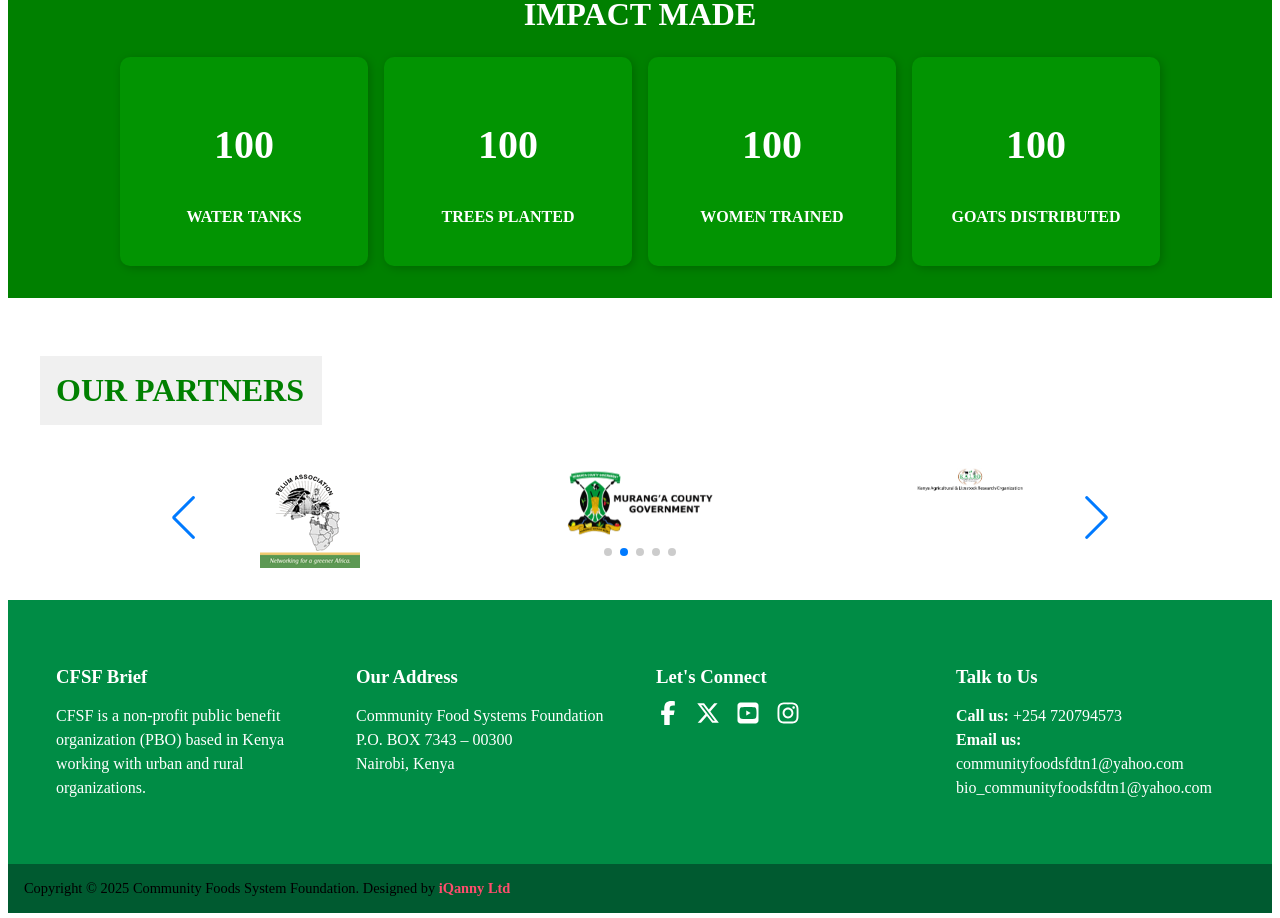
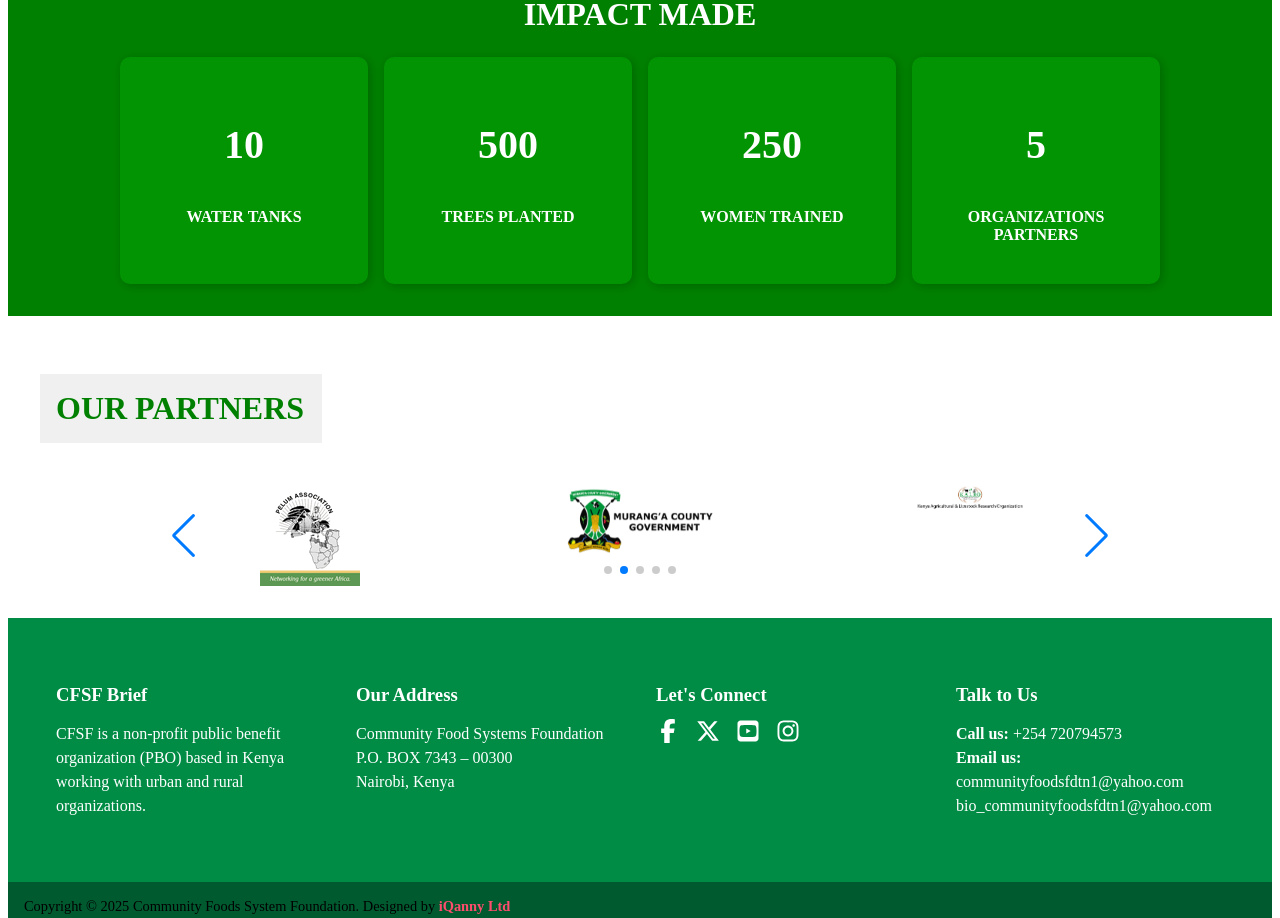
Before and after one commit to IKANYI/World-Food-Systems-Foundation, a React (Vite) app in the folder WPS/: page / in a window 1280 px wide. Shown: the part 2900-3818 px from the top of the page. Built offline with nearby package versions, Linux system fonts and the light colour scheme.

Commit message:
make corrections on Impact component

```diff
--- a/WPS/src/Impact.jsx
+++ b/WPS/src/Impact.jsx
@@ -2,7 +2,7 @@ import React from "react";
 import styled from "styled-components";
 
 const ImpactContainer = styled.div`
-  background: #008000; /* Green background */
+  background: #008000;
   padding: 2rem;
   text-align: center;
   color: white;
@@ -22,7 +22,7 @@ const ImpactGrid = styled.div`
 `;
 
 const ImpactCard = styled.div`
-  background: #029402; /* Slightly darker green */
+  background: #029402;
   padding: 1.5rem;
   width: 200px;
   border-radius: 10px;
@@ -43,10 +43,10 @@ const Description = styled.p`
 
 const Impact = () => {
   const impactData = [
-    { number: 100, text: "Water Tanks" },
-    { number: 100, text: "Trees Planted" },
-    { number: 100, text: "Women Trained" },
-    { number: 100, text: "Goats Distributed" },
+    { number: 10, text: "Water Tanks" },
+    { number: 500, text: "Trees Planted" },
+    { number: 250, text: "Women Trained" },
+    { number: 5, text: "Organizations Partners " },
   ];
 
   return (
```
